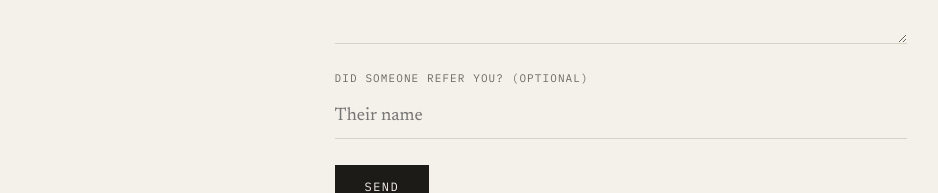
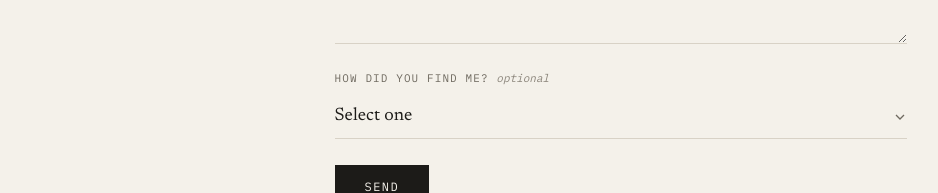
Before and after one commit to WJStribling/WJStribling.github.io, a plain HTML site: page screenwriting-coach/index.html in a window 1280 px wide. Shown: the part 4467-4660 px from the top of the page, without its empty margins (19-957 px from the left). Drawn offline with Linux system fonts and the light colour scheme.

Commit message:
Ask inquirers how they found me

```diff
--- a/assets/css/site.css
+++ b/assets/css/site.css
@@ -235,6 +235,7 @@ h1,h2,h3,p,figure{margin:0;padding:0}
 .inq-form{display:flex;flex-direction:column;gap:26px}
 .field{display:flex;flex-direction:column;gap:8px}
 .field label{font-family:var(--mono);font-size:11px;line-height:1.6;letter-spacing:.1em;text-transform:uppercase;color:var(--muted)}
+.field label .opt{text-transform:none;letter-spacing:0;color:var(--soft);font-style:italic}
 .field input,.field select,.field textarea{font-family:var(--serif);font-size:18px;line-height:1.5;color:var(--ink);background:transparent;border:0;border-bottom:1px solid var(--rule);padding:8px 0;width:100%;border-radius:0;-webkit-appearance:none;appearance:none}
 .field textarea{min-height:130px;resize:vertical}
 .field input:focus,.field select:focus,.field textarea:focus{outline:none;border-bottom-color:var(--ink)}
--- a/screenwriting-coach/index.html
+++ b/screenwriting-coach/index.html
@@ -164,8 +164,16 @@
         </div>
 
         <div class="field">
-          <label for="f-referral">Did someone refer you? (optional)</label>
-          <input id="f-referral" type="text" name="referred_by" placeholder="Their name" autocomplete="off">
+          <label for="f-referral">How did you find me? <span class="opt">optional</span></label>
+          <select id="f-referral" name="how_they_found_me">
+            <option value="">Select one</option>
+            <option>Internet search</option>
+            <option>Referral from a writer or colleague</option>
+            <option>A class or workshop I taught</option>
+            <option>Social media</option>
+            <option>One of my films or projects</option>
+            <option>Somewhere else</option>
+          </select>
         </div>
 
         <button class="inq-submit" type="submit">Send</button>
```
